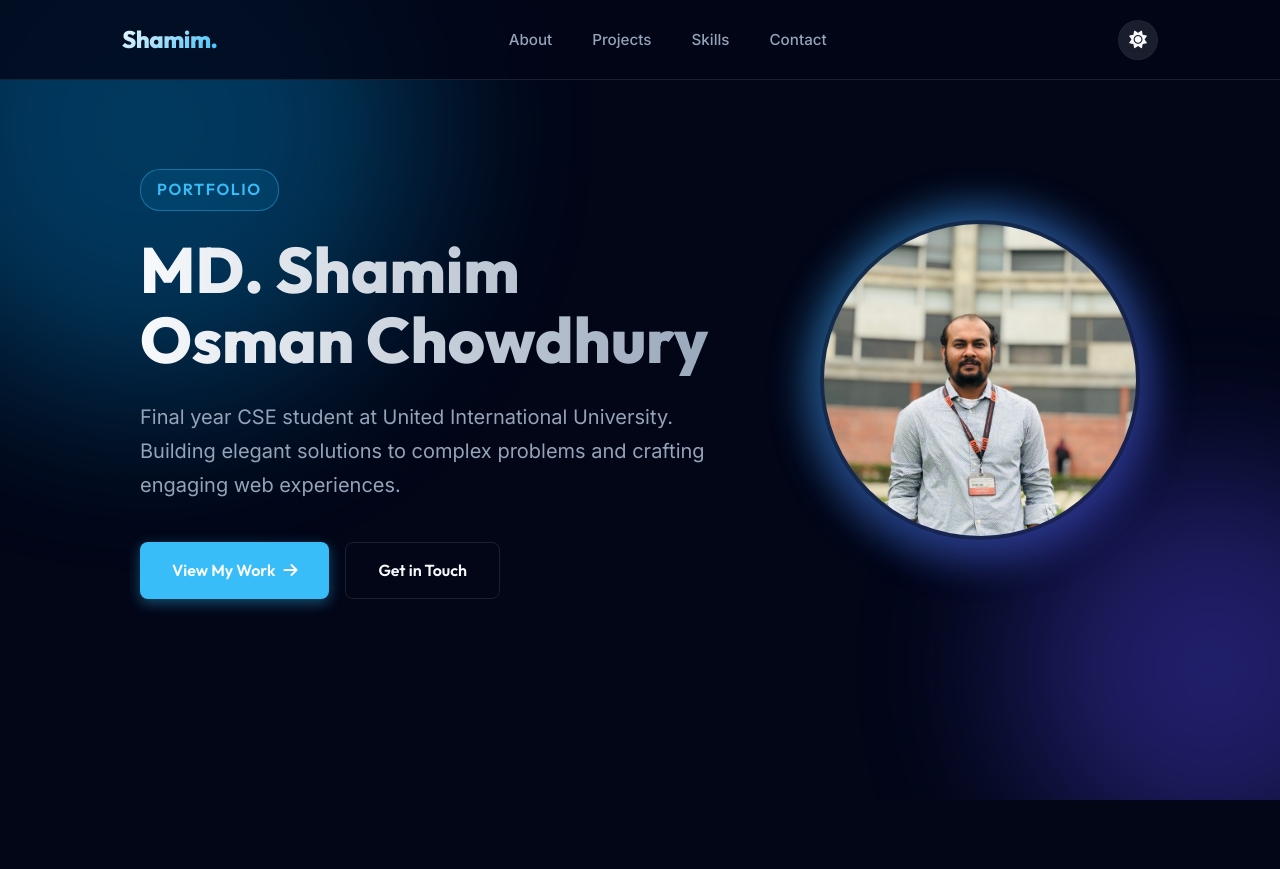
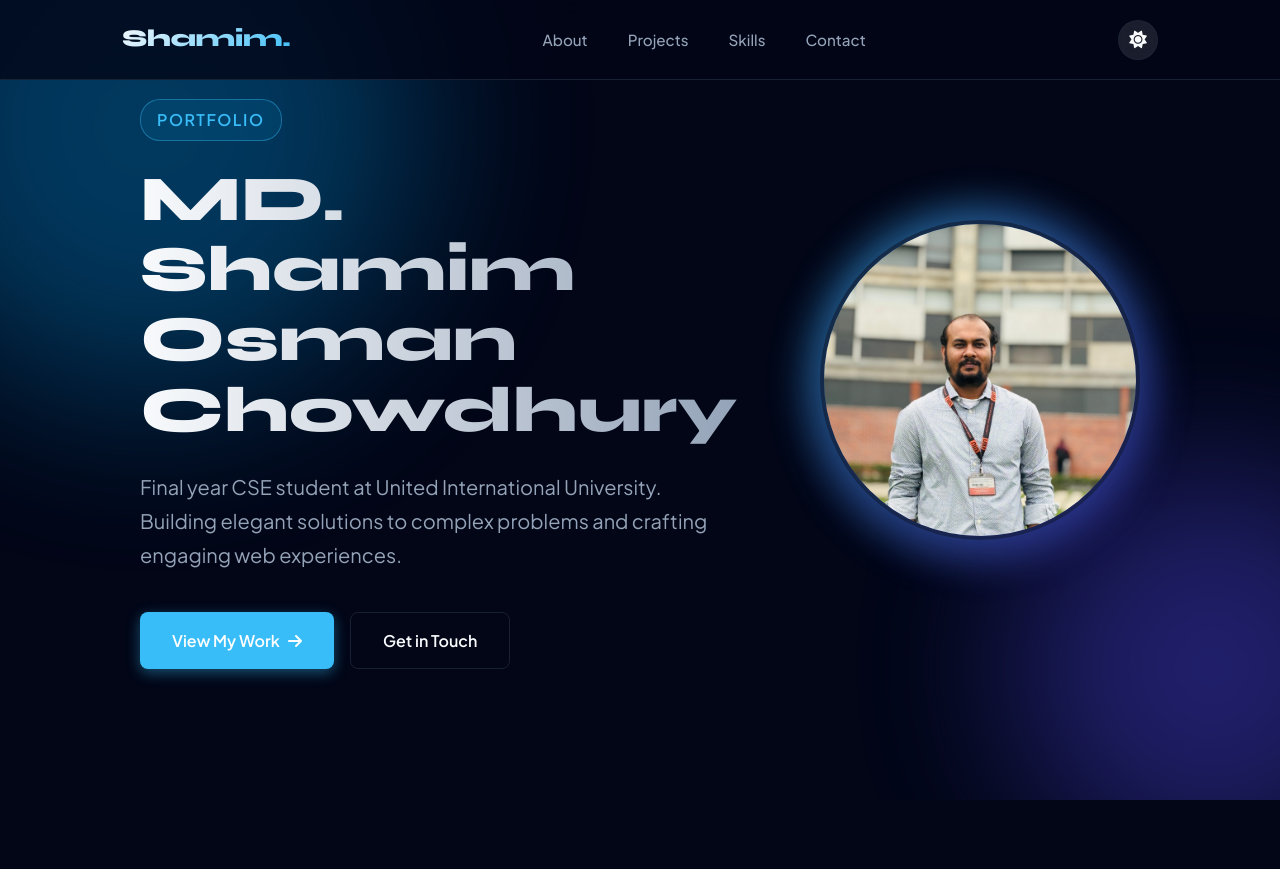
Before and after one commit to Yildirim28/MyPortfolio, a plain HTML site: page index.html in a window 1280 px wide. Shown: the top 869 px of the page. Drawn offline with Linux system fonts and the light colour scheme.

Commit message:
Update typography to Syne and Plus Jakarta Sans for a creative and modern aesthetic

```diff
--- a/index.html
+++ b/index.html
@@ -11,7 +11,7 @@
     <link rel="preconnect" href="https://fonts.googleapis.com">
     <link rel="preconnect" href="https://fonts.gstatic.com" crossorigin>
     <link
-        href="https://fonts.googleapis.com/css2?family=Inter:wght@300;400;500;600&family=Outfit:wght@400;600;700;800&display=swap"
+        href="https://fonts.googleapis.com/css2?family=Plus+Jakarta+Sans:ital,wght@0,300;0,400;0,500;0,600;0,700;1,400&family=Syne:wght@700;800&display=swap"
         rel="stylesheet">
     <link rel="stylesheet" href="https://cdnjs.cloudflare.com/ajax/libs/font-awesome/6.4.0/css/all.min.css">
 
@@ -57,7 +57,7 @@
         }
 
         body {
-            font-family: 'Inter', sans-serif;
+            font-family: 'Plus Jakarta Sans', sans-serif;
             background-color: var(--bg-primary);
             color: var(--text-primary);
             line-height: 1.7;
@@ -67,12 +67,17 @@
 
         h1,
         h2,
+        .logo {
+            font-family: 'Syne', sans-serif;
+            font-weight: 800;
+        }
+
         h3,
         h4,
         h5,
-        h6,
-        .logo {
-            font-family: 'Outfit', sans-serif;
+        h6 {
+            font-family: 'Plus Jakarta Sans', sans-serif;
+            font-weight: 700;
         }
 
         /* Animated Background */
@@ -298,7 +303,7 @@
             color: var(--accent);
             font-size: 1rem;
             font-weight: 600;
-            font-family: 'Outfit', sans-serif;
+            font-family: 'Plus Jakarta Sans', sans-serif;
             text-transform: uppercase;
             letter-spacing: 0.1em;
             margin-bottom: 1.5rem;
@@ -342,7 +347,7 @@
             text-decoration: none;
             border-radius: 8px;
             font-weight: 600;
-            font-family: 'Outfit', sans-serif;
+            font-family: 'Plus Jakarta Sans', sans-serif;
             transition: all 0.3s cubic-bezier(0.4, 0, 0.2, 1);
             border: none;
             cursor: pointer;
@@ -426,7 +431,7 @@
             transition: all 0.3s ease;
             font-size: 0.95rem;
             font-weight: 600;
-            font-family: 'Outfit', sans-serif;
+            font-family: 'Plus Jakarta Sans', sans-serif;
             backdrop-filter: blur(8px);
         }
 
```
